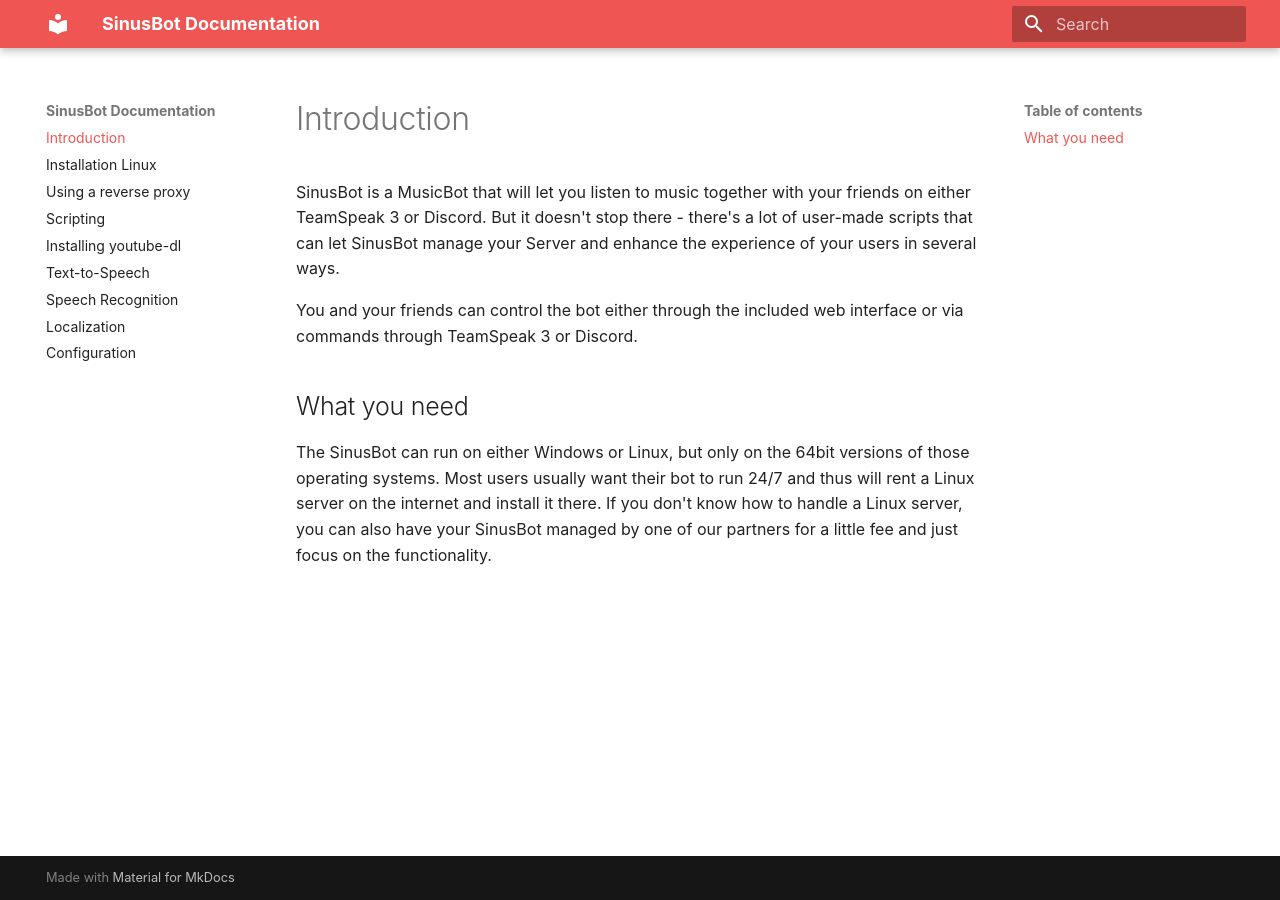
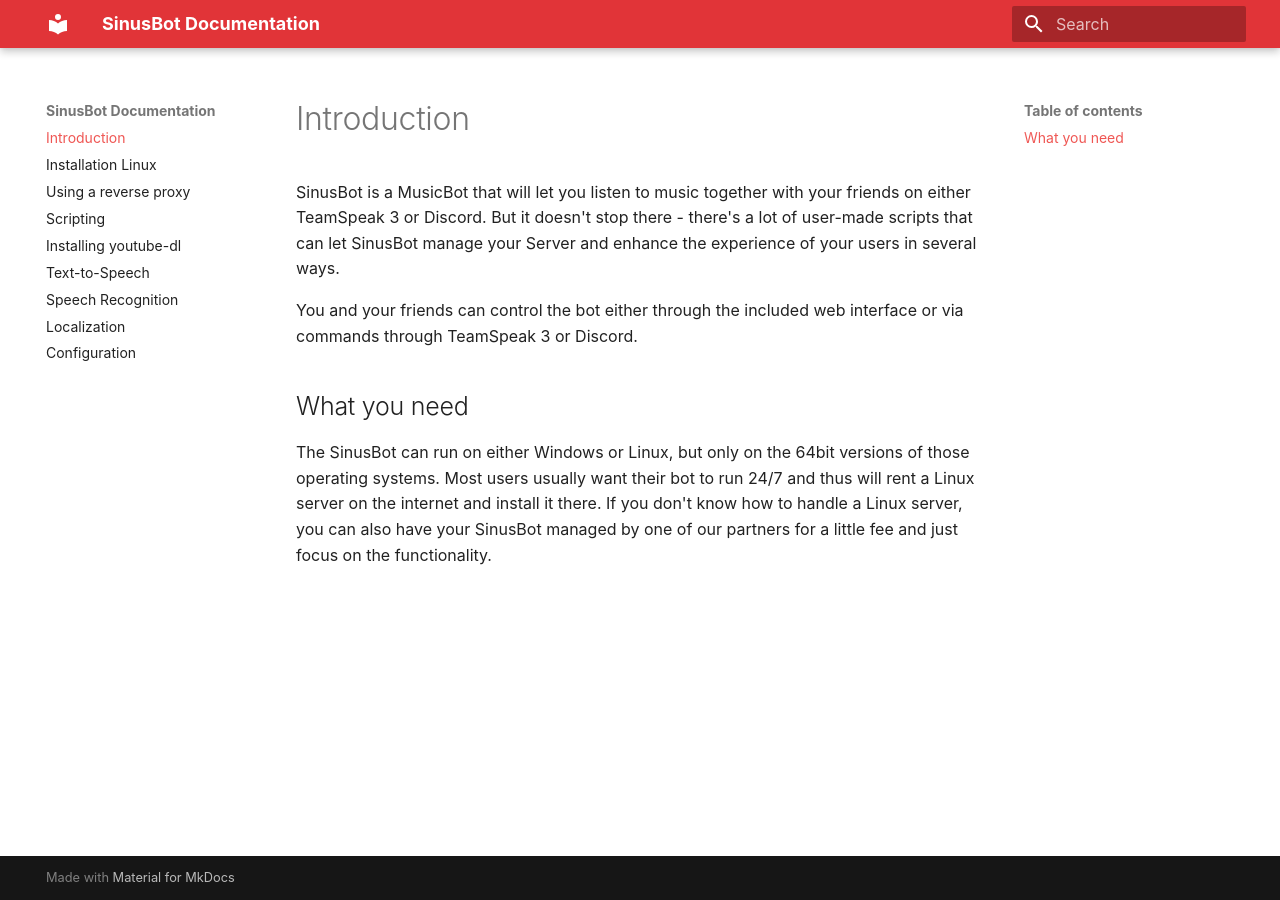
Before and after one commit to SinusBot/docs, an MkDocs documentation site: the page built from docs/index.md, in a window 1280 px wide. Built offline with MkDocs 1.6.1 and Material for MkDocs 9.7.7, drawn with Linux system fonts in a browser that asks for light colours.

Commit message:
changed style to SinusBot red

```diff
--- /dev/null
+++ b/docs/extra.css
@@ -0,0 +1,11 @@
+:root {
+    --red: #e13438;
+}
+
+[data-md-color-primary=red] .md-header {
+    background-color: var(--red);
+}
+
+[data-md-color-accent=red] .md-nav__link:focus, [data-md-color-accent=red] .md-nav__link:hover {
+    color: var(--red);
+}
--- a/mkdocs.yml
+++ b/mkdocs.yml
@@ -5,6 +5,8 @@
   palette:
     primary: 'red'
     accent: 'red'
+extra_css:
+  - extra.css
 nav:
   - 'Introduction': 'index.md'
   - 'Installation Linux': 'install.md'
```
